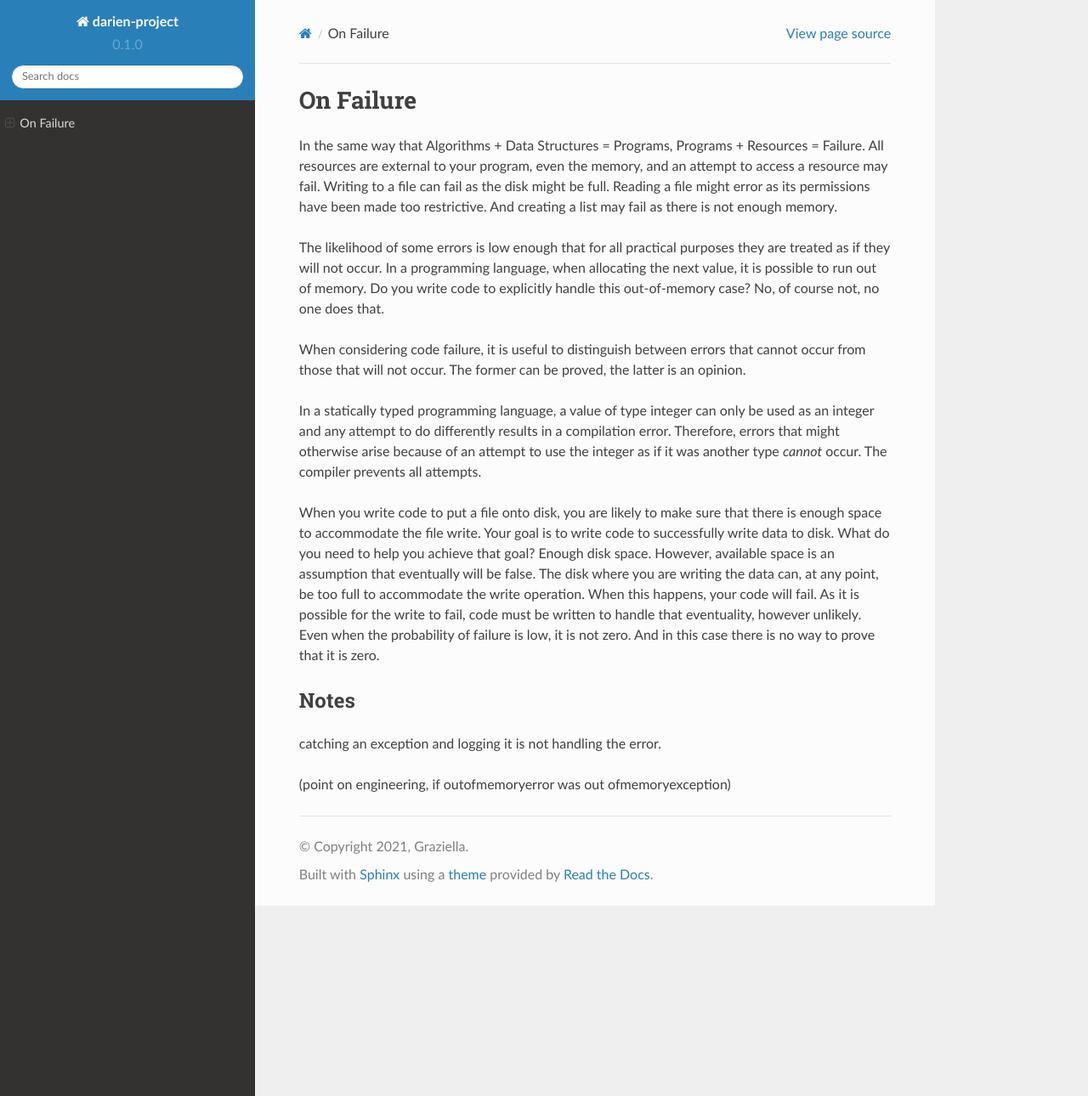
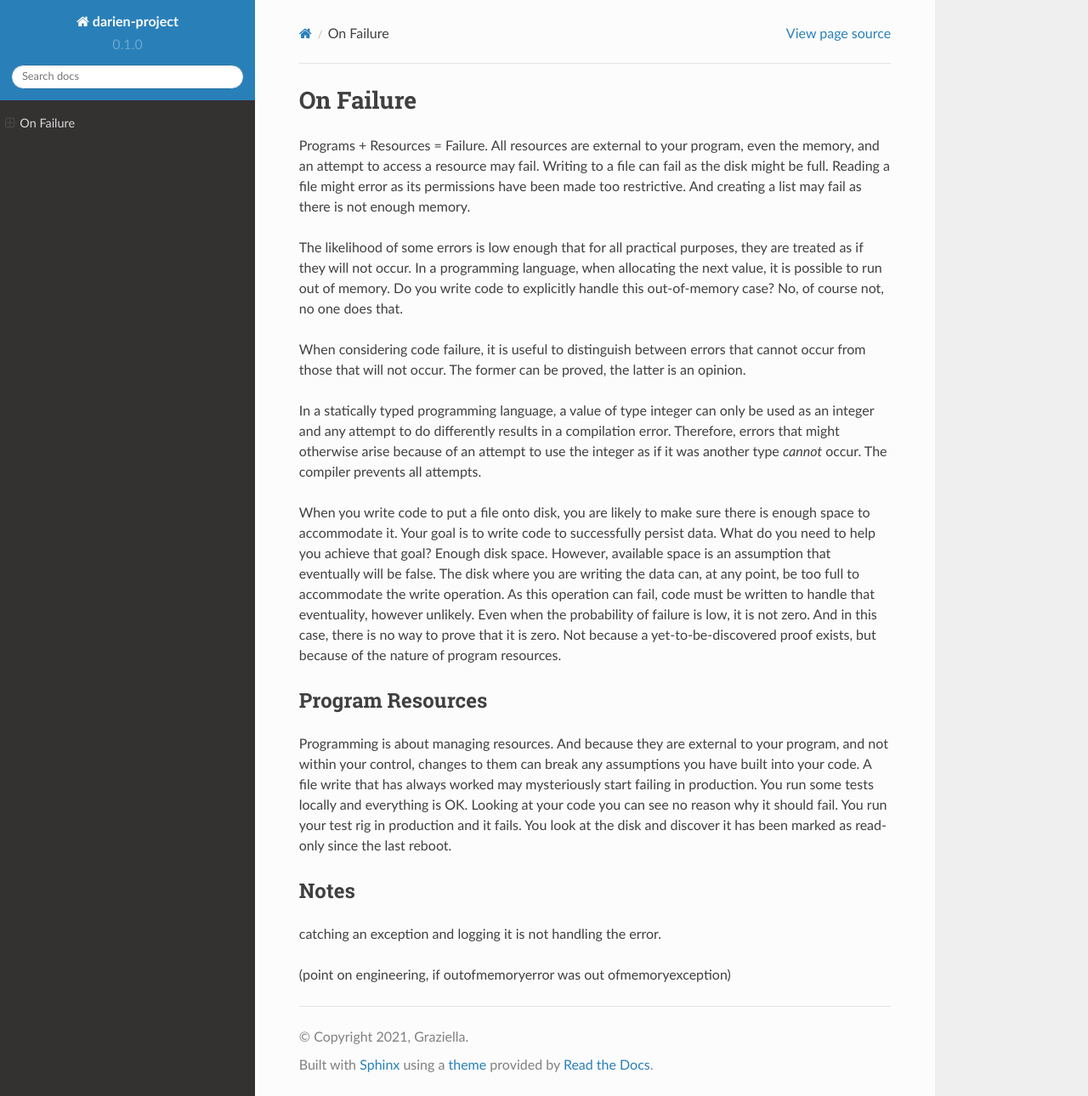
Before and after one commit to jh-evans/readthedocs, a Sphinx documentation site: the page built from docs/source/on_failure.rst, in a window 1280 px wide and 1290 px high. Shown: the whole window at 85% size. Built offline with Sphinx 7.4.7 and the Read the Docs theme 2.0.0, drawn with Linux system fonts in a browser that asks for light colours.

Commit message:
Update on_failure.rst

```diff
--- a/docs/source/on_failure.rst
+++ b/docs/source/on_failure.rst
@@ -1,10 +1,10 @@
 On Failure
 ==========
 
-In the same way that Algorithms + Data Structures = Programs, Programs + Resources = Failure. All resources are external to your program, even the memory, and an attempt to access a resource may fail. Writing
-to a file can fail as the disk might be full. Reading a file might error as its permissions have been made too restrictive. And creating a list may fail as there is not enough memory.
+Programs + Resources = Failure. All resources are external to your program, even the memory, and an attempt to access a resource may fail. Writing to a file can fail as the disk might be full. Reading a
+file might error as its permissions have been made too restrictive. And creating a list may fail as there is not enough memory.
 
-The likelihood of some errors is low enough that for all practical purposes they are treated as if they will not occur. In a programming language, when allocating the next value, it is possible to run out of
+The likelihood of some errors is low enough that for all practical purposes, they are treated as if they will not occur. In a programming language, when allocating the next value, it is possible to run out of
 memory. Do you write code to explicitly handle this out-of-memory case? No, of course not, no one does that.
 
 When considering code failure, it is useful to distinguish between errors that cannot occur from those that will not occur. The former can be proved, the latter is an opinion.
@@ -12,10 +12,17 @@ When considering code failure, it is useful to distinguish between errors that c
 In a statically typed programming language, a value of type integer can only be used as an integer and any attempt to do differently results in a compilation error. Therefore, errors that might otherwise
 arise because of an attempt to use the integer as if it was another type *cannot* occur. The compiler prevents all attempts.
 
-When you write code to put a file onto disk, you are likely to make sure that there is enough space to accommodate the file write. Your goal is to write code to successfully write data to disk. What do you
-need to help you achieve that goal? Enough disk space. However, available space is an assumption that eventually will be false. The disk where you are writing the data can, at any point, be too full to
-accommodate the write operation. When this happens, your code will fail. As it is possible for the write to fail, code must be written to handle that eventuality, however unlikely. Even when the probability
-of failure is low, it is not zero. And in this case there is no way to prove that it is zero.
+When you write code to put a file onto disk, you are likely to make sure there is enough space to accommodate it. Your goal is to write code to successfully persist data. What do you need to help you
+achieve that goal? Enough disk space. However, available space is an assumption that eventually will be false. The disk where you are writing the data can, at any point, be too full to accommodate the write
+operation. As this operation can fail, code must be written to handle that eventuality, however unlikely. Even when the probability of failure is low, it is not zero. And in this case, there
+is no way to prove that it is zero. Not because a yet-to-be-discovered proof exists, but because of the nature of program resources.
+
+Program Resources
+-----------------
+
+Programming is about managing resources. And because they are external to your program, and not within your control, changes to them can break any assumptions you have built into your code. A file write
+that has always worked may mysteriously start failing in production. You run some tests locally and everything is OK. Looking at your code you can see no reason why it should fail. You run your test rig in
+production and it fails. You look at the disk and discover it has been marked as read-only since the last reboot.
 
 Notes
 -----
```
